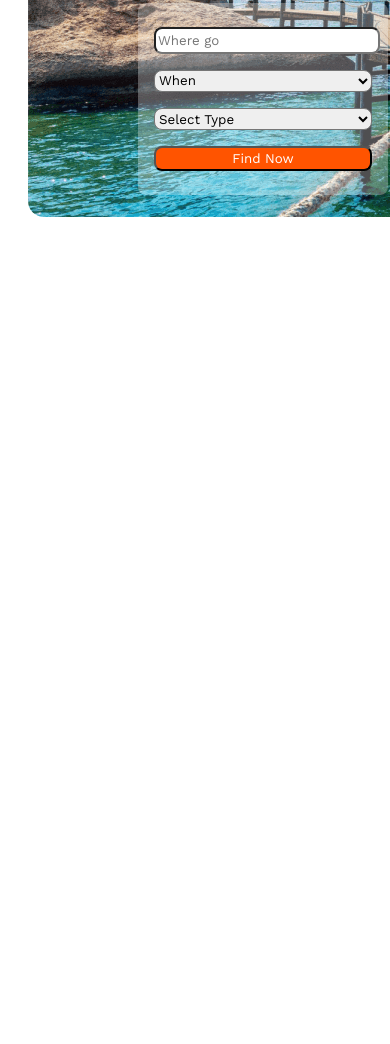
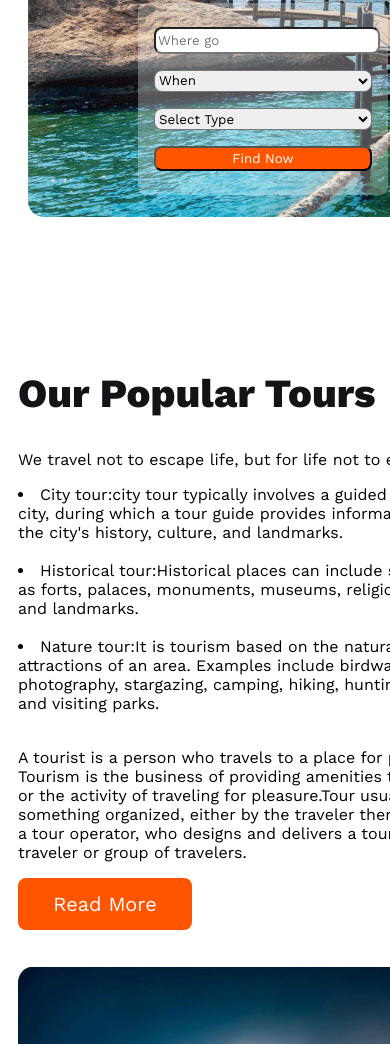
Before and after one commit to SafinAlFahad/b9a2-ridoy-travels, a plain HTML site: page index.html in a window 390 px wide. Shown: the part 505-1549 px from the top of the page. Before the commit the page ends 844 px from the top, so only its background shows below. Drawn offline with nearby package versions, Linux system fonts and the light colour scheme.

Commit message:
second part completed with responsiveness

```diff
--- a/index.html
+++ b/index.html
@@ -8,7 +8,6 @@
 </head>
 <body>
     <header>
-
         <nav class="first-nav">
             <ul class="first-ul">
                 <li><img src="Images/Group 40071 (2).png" alt="" srcset=""></li>
@@ -22,14 +21,11 @@
                 <li><a href="">Contact</a></li>
             </ul>
         </nav>
-
         <div class="first-container">
-
             <div class="first-text-container">
                 <h1>Explore Your Travel</h1>
                 <p>Travel takes us out of our comfort zones and<br> inspires us to see, taste and try new things.</p>
             </div>
-
             <div class="btn-container">
                 <input type="text" placeholder="Where go">
                 <select name="" id="" aria-placeholder="When">
@@ -48,6 +44,25 @@
            </div>
         </div>
     </header>
+    <main>
+        <section class="second-container">
+            <div class="second-text-container">
+                <h1 class="popular-tours">Our Popular Tours</h1>
+                <p>We travel not to escape life, but for life not to escape us.</p>
+                <li>City tour:city tour typically involves a guided tour of a city, during which a tour guide provides information about the city's history, culture, and landmarks. </li><br>
+                <li>Historical tour:Historical places can include sites such as forts, palaces, monuments, museums, religious sites, and landmarks.</li><br>
+                <li>Nature tour:It is tourism based on the natural attractions of an area. Examples include birdwatching, photography, stargazing, camping, hiking, hunting, fishing, and visiting parks.</li><br>
+
+                <p>A tourist is a person who travels to a place for pleasure. Tourism is the business of providing amenities to tourists or the activity of traveling for pleasure.Tour usually implies something organized, either by the traveler themselves, or a tour operator, who designs and delivers a tour for a traveler or group of travelers.</p>
+                <button class="btn-primary">Read More</button>
+
+            </div>
+            <div class="second-img-container">
+                <img src="Images/Rectangle 4.png" alt="" srcset="">
+
+            </div>
+        </section>
+    </main>
 
 </body>
 </html>
--- a/styles/travel.css
+++ b/styles/travel.css
@@ -6,6 +6,15 @@
     font-family: 'Lato', sans-serif;
     font-family: 'Open Sans', sans-serif;
     font-family: 'Work Sans', sans-serif;
+}
+.btn-primary{
+    color: #fff;
+    background-color: #FF5400;
+    border-radius: 8px;
+    width: 174px;
+    height: 52px;
+    font-size: 1.25rem;
+    border: none;
 }
 
 /* header styles: */
@@ -90,13 +99,44 @@ nav li a{
     border-radius: 8px;
 }
 
+/* main styles: */
+.second-container{
+    display: flex;
+    justify-content: center;
+    justify-content: space-evenly;
+    margin-top: 100px;
+}
+.second-text-container{
+    gap: 24px;
+    width: 540px;
+    height: 550px;
+    margin-left: 70px;
+    padding-top: 0;
+    margin-top: 0;
+}
+.popular-tours{
+    font-size: 2.5rem;
+    font-weight: 800;
+    color: #131318;
+}
+.second-img-container{
+    margin-right: 10px;
+}
+.second-img-container img{
+    width: 540px;
+    height: 550px;
+    padding-top: 30px;
+    /* padding-left: 50px; */
+}
+
 /* small devices: */
 @media screen and (max-width: 600px) {
     header{
         padding: 20px;
     }
     .first-nav,
-    .btn-container{
+    .btn-container,
+    .second-container{
         flex-direction: column;
     }
     .first-ul{
@@ -132,12 +172,9 @@ nav li a{
         width: 250px;
         height: 144px;
         margin-left: 25%;
-        /* padding: 16px; */
         gap: 16px;
-        /* border: 1px solid red; */
         margin-top: 16px;
         margin-bottom: 16px;
-        /* margin-right: 50px; */
         text-align: center;
     }
     .btn-container input{
@@ -159,6 +196,16 @@ nav li a{
         margin-right: 16px;
         height: 52px;
     }
+    .second-text-container{
+        margin-left: 10px;
+        width: 460px;
+        height: 600px;
+    }
+    .second-img-container img{
+        width: 460px;
+        height: 540px;
+        margin-left: 10px;
+    }
 
 
 
```
